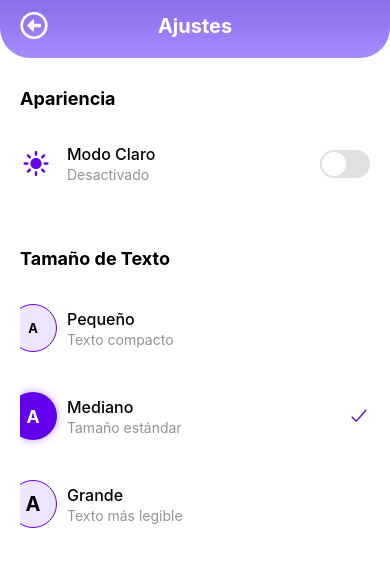
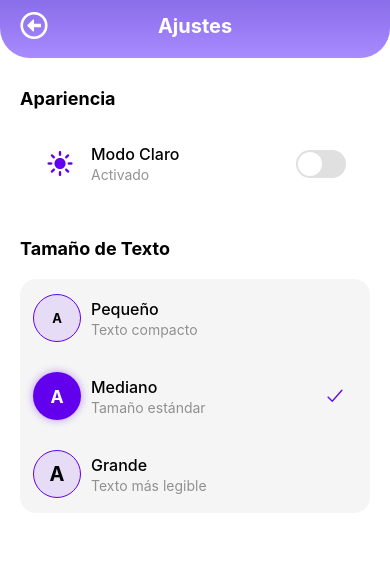
Before and after one commit to petitmilicen/remember-you, a React Native app in the folder frontend/: screen /Ajustes in a window 390 px wide. Shown: the top 566 px of the page. Built offline with nearby package versions, Linux system fonts and the light colour scheme; what react-native-worklets would draw is missing.

Commit message:
ajustes visual fix

```diff
--- a/frontend/src/screens/PacienteScreens/AjustesScreen.js
+++ b/frontend/src/screens/PacienteScreens/AjustesScreen.js
@@ -58,7 +58,7 @@ export default function AjustesScreen({ navigation }) {
               />
             }
             title={`Modo ${settings.theme === "dark" ? "Oscuro" : "Claro"}`}
-            subtitle={settings.theme === "dark" ? "Activado" : "Desactivado"}
+            subtitle="Activado"
             onPress={toggleTheme}
             themeStyles={themeStyles}
             getFontSizeStyle={getFontSizeStyle}
@@ -85,6 +85,7 @@ export default function AjustesScreen({ navigation }) {
             Tamaño de Texto
           </Text>
 
+          <View style={[styles.groupContainer, themeStyles.groupContainer]}>
             {["small", "medium", "large"].map((size) => (
               <AjusteOpcion
                 key={size}
@@ -141,6 +142,7 @@ export default function AjustesScreen({ navigation }) {
                 }
               />
             ))}
+          </View>
         </ScrollView>
       </SafeAreaView>
     </View>
--- a/frontend/src/styles/AjustesStyles.js
+++ b/frontend/src/styles/AjustesStyles.js
@@ -31,7 +31,7 @@ export const styles = StyleSheet.create({
     flexDirection: "row",
     alignItems: "center",
     paddingVertical: 15,
-    marginBottom: 10,
+    paddingHorizontal: 24,
   },
   textContainer: { flex: 1, marginLeft: 15 },
   optionText: { fontWeight: "500" },
@@ -62,16 +62,23 @@ export const styles = StyleSheet.create({
   sizeLetter: { fontWeight: "bold", fontSize: 16 },
   sizeLetterSmall: { fontSize: 13 },
   sizeLetterLarge: { fontSize: 20 },
+  groupContainer: {
+    borderRadius: 16,
+    overflow: "hidden",
+    marginBottom: 10,
+  },
 });
 
 export const lightStyles = StyleSheet.create({
   container: { backgroundColor: "#FFFFFF" },
   text: { color: "#000000" },
   subtext: { color: "#666666" },
+  groupContainer: { backgroundColor: "#F5F5F5" },
 });
 
 export const darkStyles = StyleSheet.create({
   container: { backgroundColor: "#121212" },
   text: { color: "#FFFFFF" },
   subtext: { color: "#AAAAAA" },
+  groupContainer: { backgroundColor: "#1E1E1E" },
 });
```
Also changed, not shown: 2 other files (tests, documents, lock files or other folders). Lines whose indentation alone changed are shown as unchanged.
